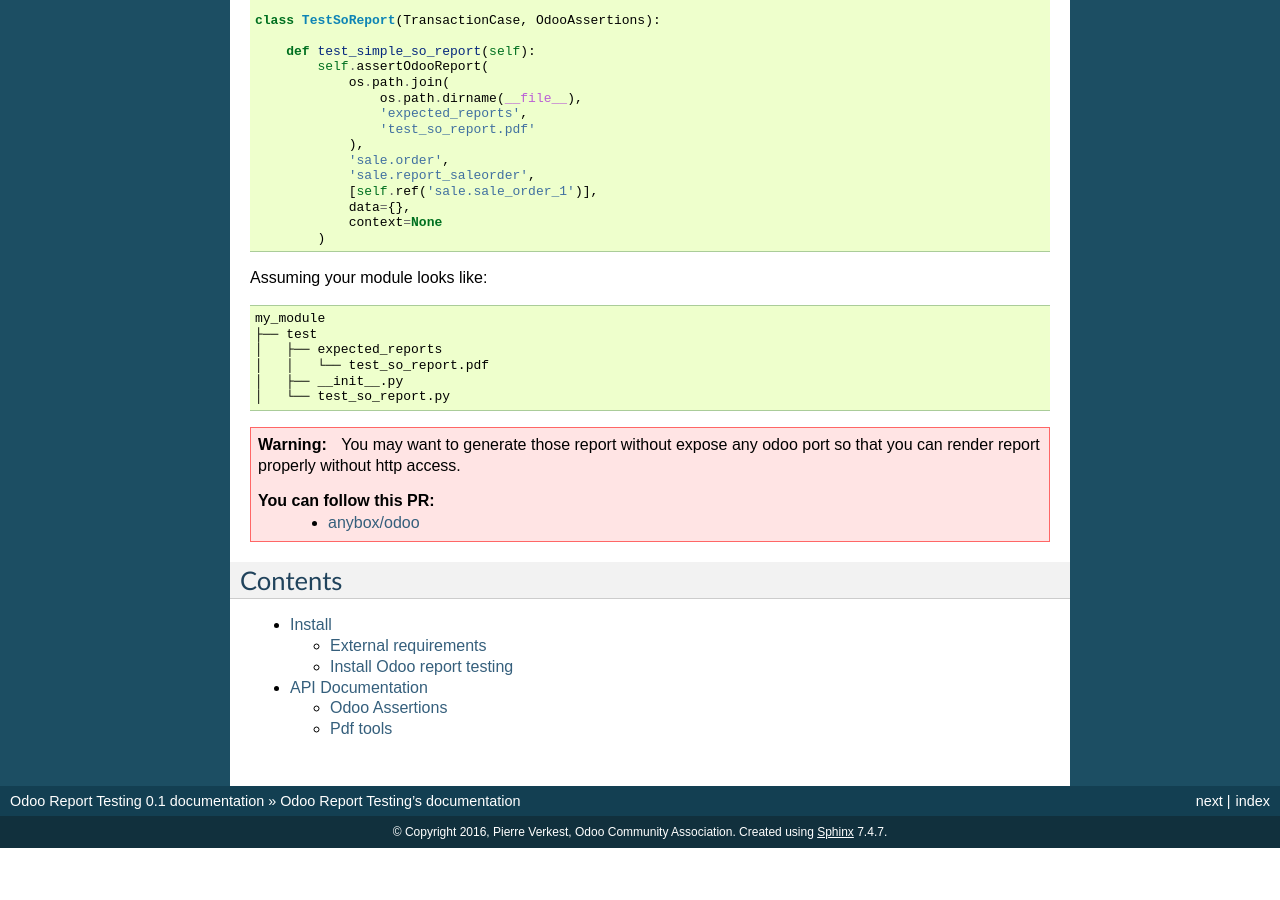
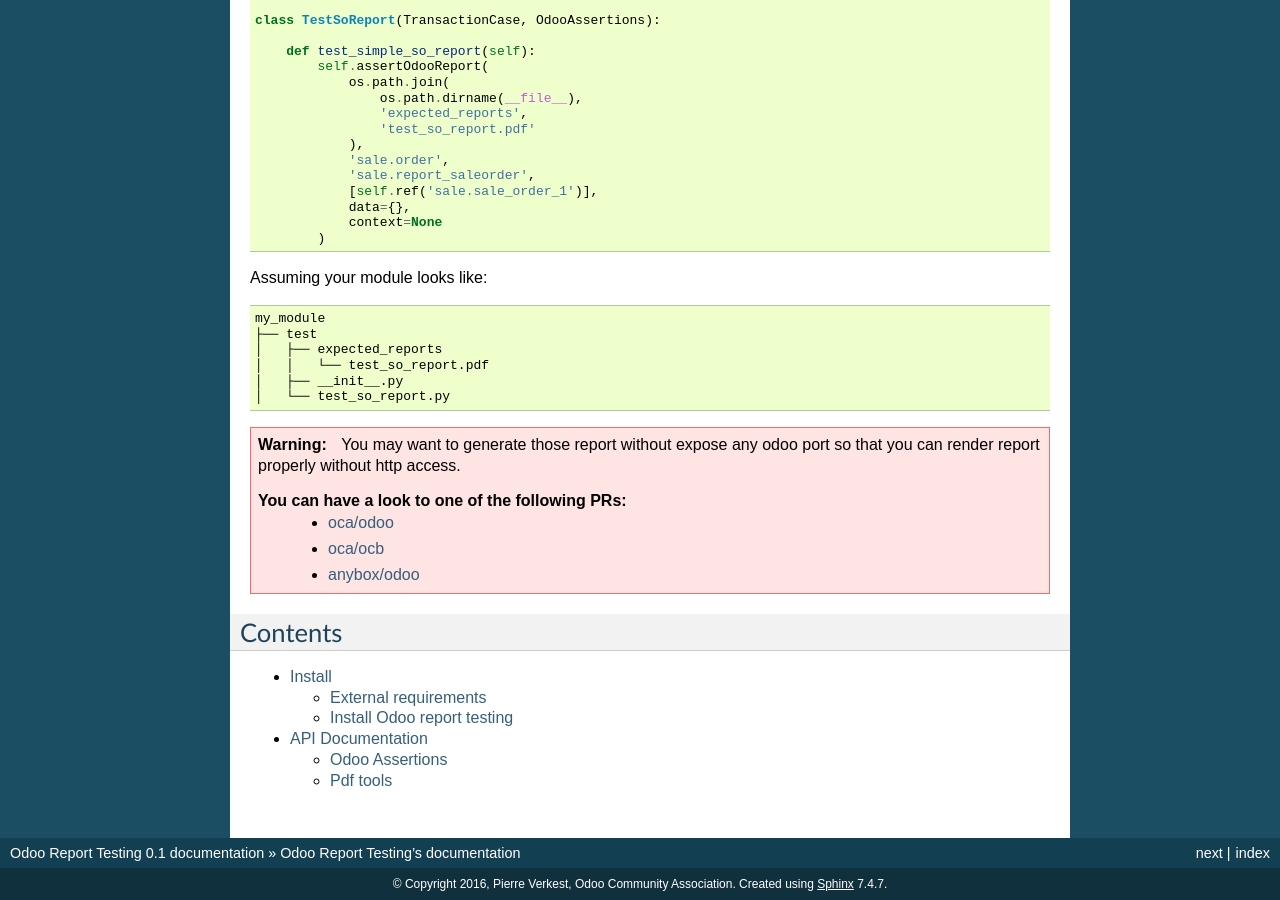
Before and after one commit to anybox/odoo-report-testing, a Sphinx documentation site: the page built from doc/source/index.rst, in a window 1280 px wide and 900 px high, scrolled down 604 px. Built offline with Sphinx 7.4.7, drawn with Linux system fonts in a browser that asks for light colours; before the commit the page ends 1452 px from its top, so only the background shows below that.

Commit message:
[doc] fix/add links

```diff
--- a/doc/source/index.rst
+++ b/doc/source/index.rst
@@ -62,7 +62,9 @@ Assuming your module looks like::
     You may want to generate those report without expose any odoo port
     so that you can render report properly without http access.
 
-    You can follow this PR:
+    You can have a look to one of the following PRs:
+     - `oca/odoo <https://github.com/odoo/odoo/pull/13656>`_
+     - `oca/ocb <https://github.com/OCA/OCB/pull/550>`_
      - `anybox/odoo <https://github.com/anybox/odoo/pull/12>`_
 
 
--- a/doc/source/install.rst
+++ b/doc/source/install.rst
@@ -28,7 +28,7 @@ The latest release pushed on pypi can be installed using pip::
 
     pip install odoo-report-testing
 
-Refer to `the pip user guide <https://pip.pypa.io/en/stable/user_guide/>_`
+Refer to `the pip user guide <https://pip.pypa.io/en/stable/user_guide/>`_
 for an advanced usage of pip!
 
 Using anybox recipe odoo
```
